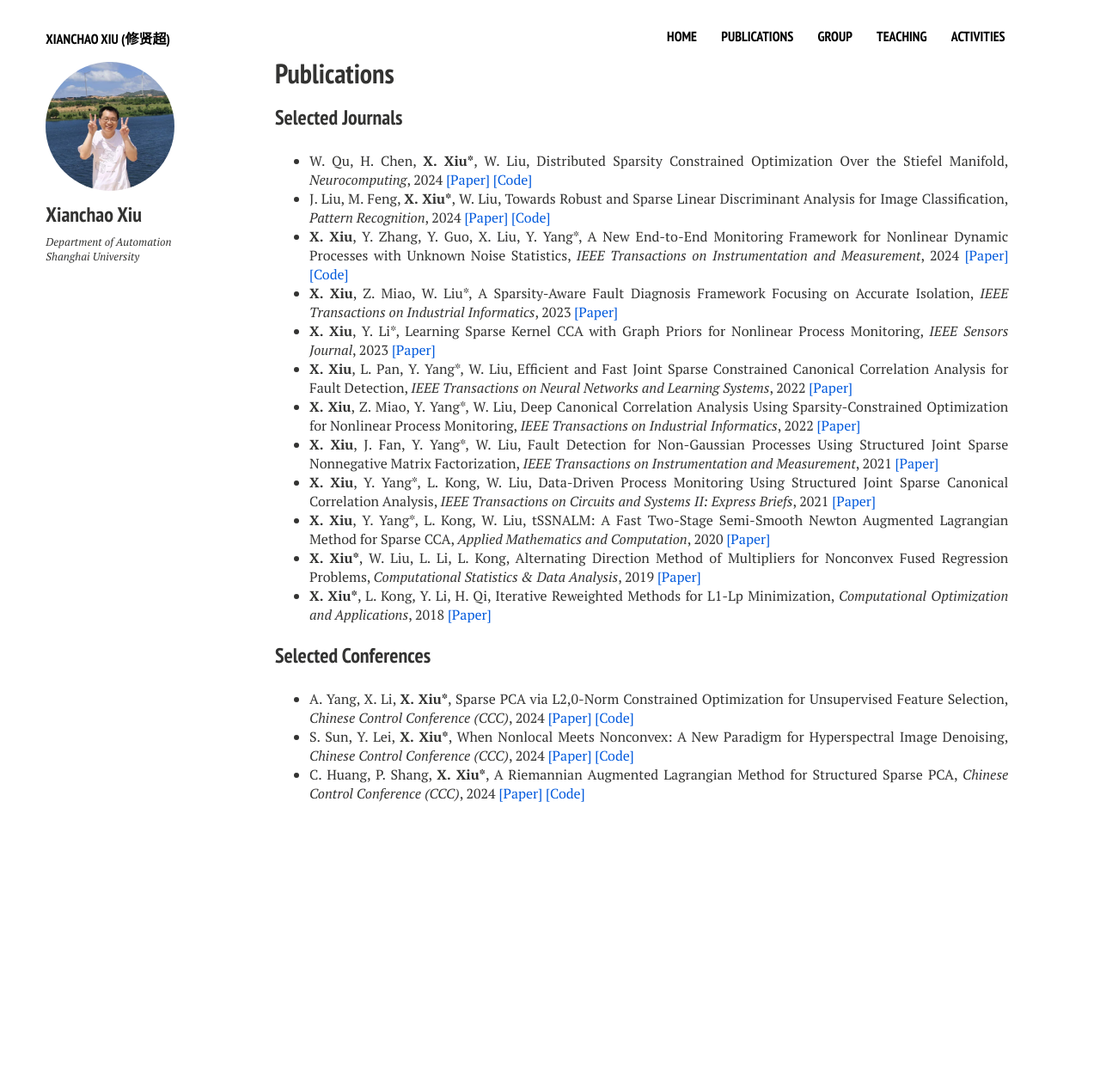
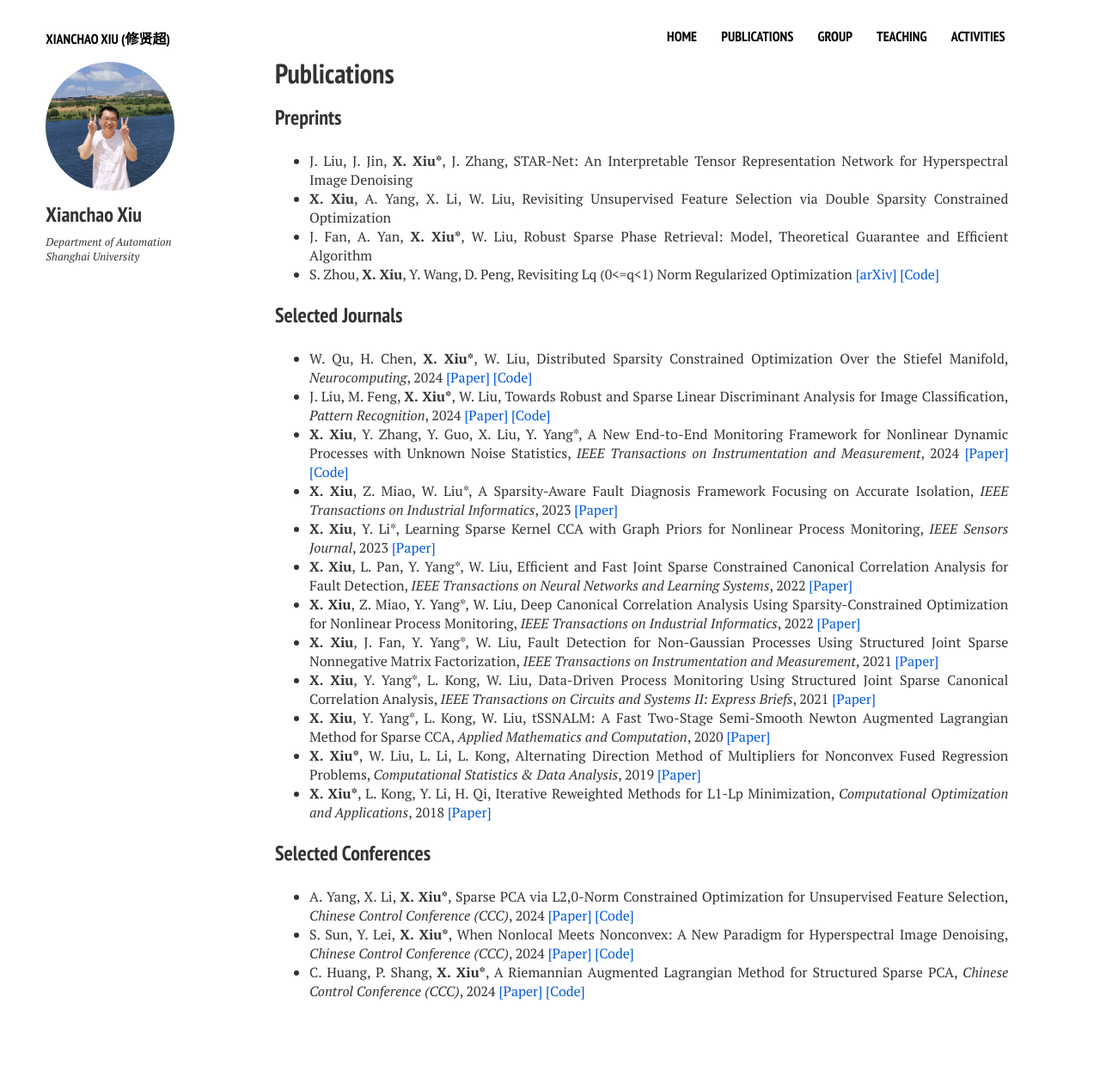
Before and after one commit to xianchaoxiu/xianchaoxiu.github.io, a Jekyll site: the page built from publications/index.md, in a window 1280 px wide. Shown: the whole page at 86% size. Built offline with Jekyll 4.4.1, drawn with Linux system fonts in a browser that asks for light colours; nearby versions of some CDN libraries; before the commit the page ends 1030 px from its top, so only the background shows below that.

Commit message:
Update index.md

```diff
--- a/publications/index.md
+++ b/publications/index.md
@@ -7,6 +7,13 @@ modified: 2023-05-17
 comments: false
 share: false
 ---
+
+### Preprints
+
+* J. Liu, J. Jin, <b>X. Xiu*</b>, J. Zhang, STAR-Net: An Interpretable Tensor Representation Network for Hyperspectral Image Denoising <br>
+* <b>X. Xiu</b>, A. Yang, X. Li, W. Liu, Revisiting Unsupervised Feature Selection via Double Sparsity Constrained Optimization <br>
+* J. Fan, A. Yan, <b>X. Xiu*</b>, W. Liu, Robust Sparse Phase Retrieval: Model, Theoretical Guarantee and Efficient Algorithm  <br>
+* S. Zhou, <b>X. Xiu</b>, Y. Wang, D. Peng, Revisiting Lq (0<=q<1) Norm Regularized Optimization <a href="https://arxiv.org/abs/2306.14394" class="textlink" target="_blank">[arXiv]</a> <a href="https://github.com/ShenglongZhou/PSNP" class="textlink" target="_blank">[Code]</a> <br>
 
 
 ### Selected Journals
```
